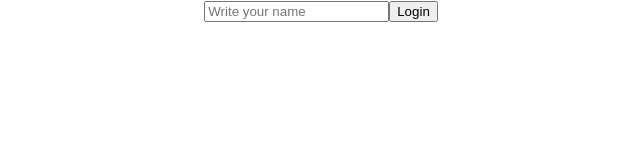
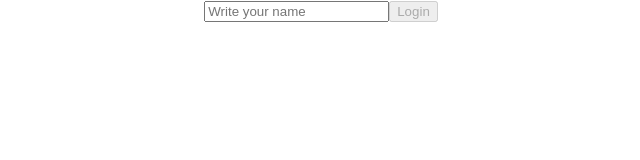
Before and after one commit to alvaro-tomich/Trybetunes, a React (Create React App) app: page / in a window 1280 px wide. Shown: the top 160 px of the page, without its empty margins (319-959 px from the left). Built offline with nearby package versions, Linux system fonts and the light colour scheme.

Commit message:
feat(login): creating and adding function that enables the button

```diff
--- a/src/pages/Login.js
+++ b/src/pages/Login.js
@@ -1,12 +1,33 @@
-import React from 'react'
+import React, { useState } from 'react'
 
 function Login() {
+  const [isBtnEnabled, setEnabled] = useState(true)
+
+  function enableButton(event) {
+    event.preventDefault()
+    const characters = event.target.value;
+    if(characters.length > 2) {
+      setEnabled(false);
+    }
+    else {
+      setEnabled(true);
+    }
+  }
+
   return (
     <form>
       <label htmlFor="name">
-        <input id="name" placeholder="Write your name"/>
+        <input
+          id="name"
+          placeholder="Write your name"
+          onChange={enableButton}
+        />
       </label>
-      <button>Login</button>
+      <button
+        disabled={isBtnEnabled}
+      >
+        Login
+      </button>
     </form>
   )
 }
```
